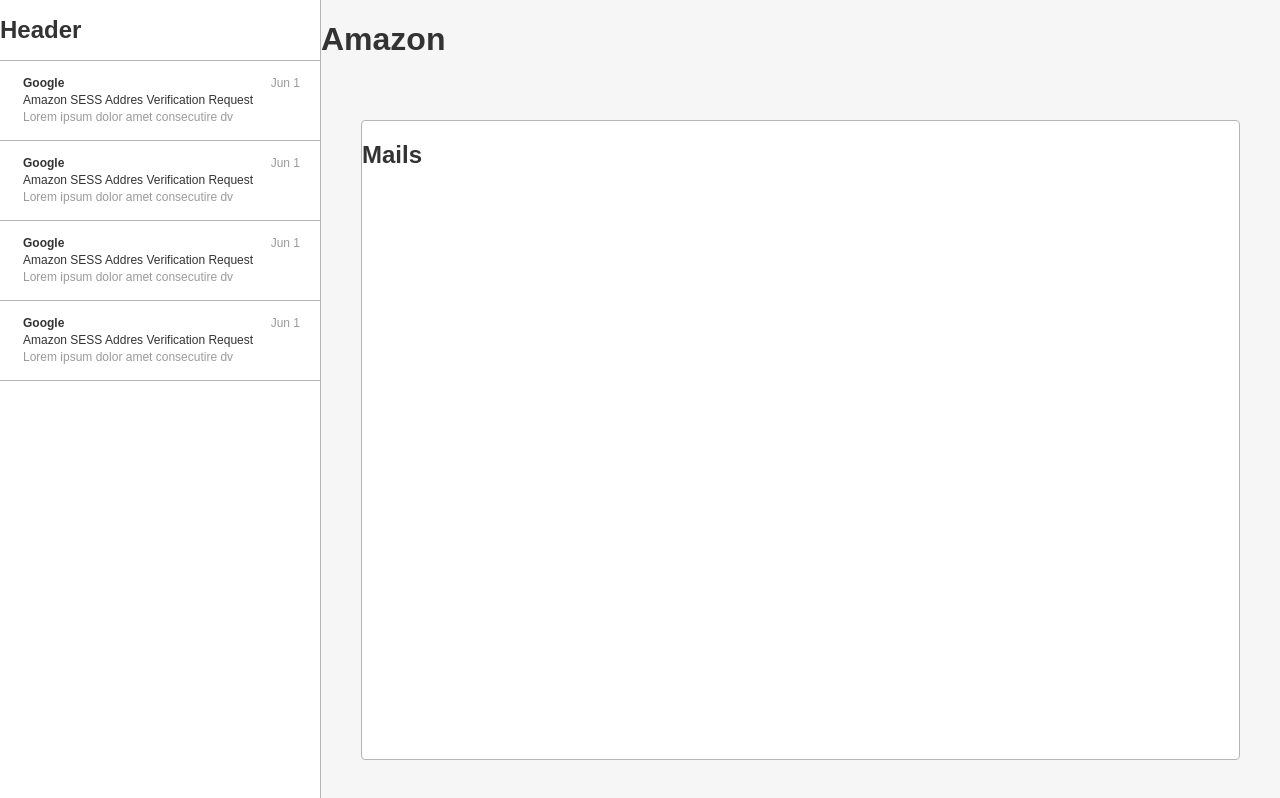
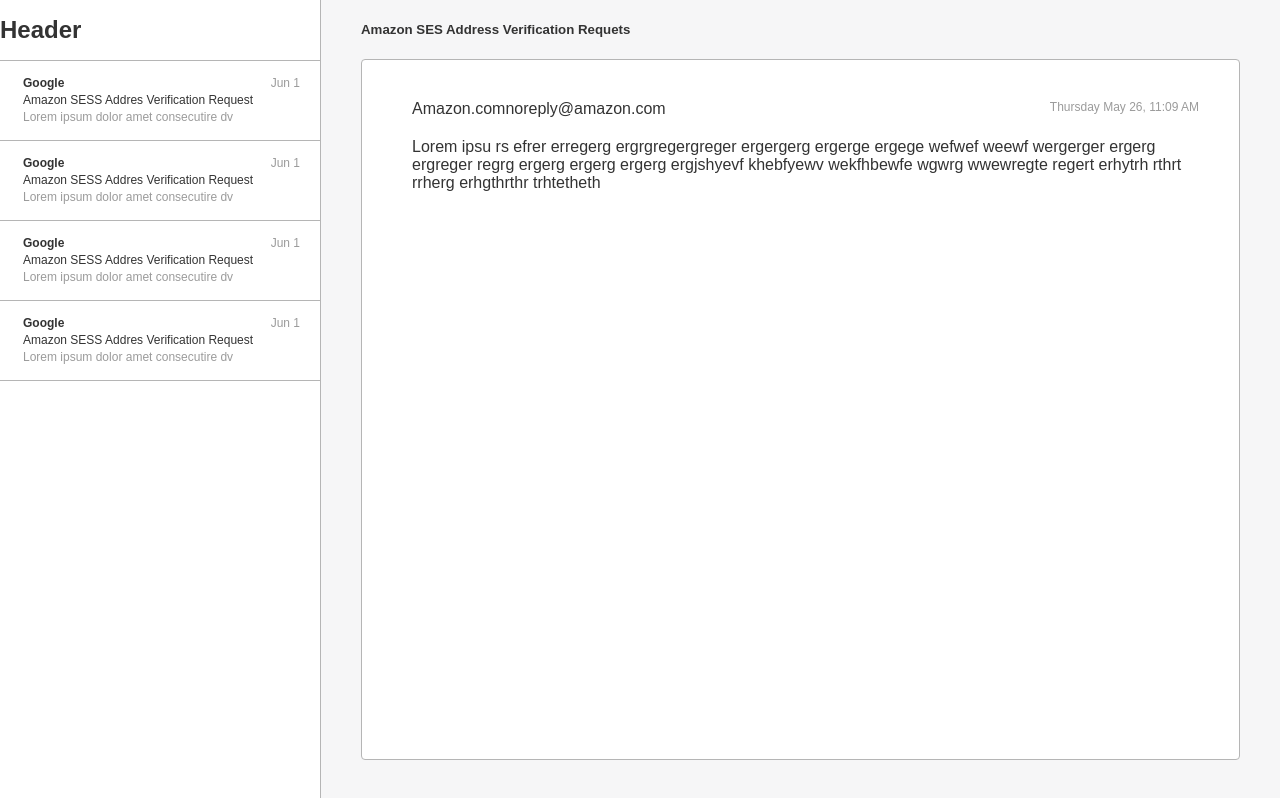
Before and after one commit to luizkra/emailClient, a React (Create React App) app: page / in a window 1280 px wide. Built offline with nearby package versions, Linux system fonts and the light colour scheme.

Commit message:
Ajust div with padding correct

```diff
--- a/src/components/Content.js
+++ b/src/components/Content.js
@@ -5,10 +5,17 @@ class Content extends Component {
     return (
       <div className="Content">
         <header className="Content-header">
-          <h1 className="Content-title">Amazon</h1>
+          <h5 className="Content-title">Amazon SES Address Verification Requets</h5>
         </header>
         <div className="Content-container">
-         <h2>Mails</h2>
+          <div className="Mail-header">
+            <div className="Mail-from">Amazon.com<span>noreply@amazon.com </span> </div>
+            <div className="Mail-date">Thursday May 26, 11:09 AM</div>
+          </div>
+          <div className="Mail-text">Lorem ipsu rs efrer erregerg ergrgregergreger ergergerg ergerge ergege wefwef
+            weewf wergerger ergerg ergreger regrg ergerg ergerg ergerg ergjshyevf khebfyewv wekfhbewfe wgwrg
+            wwewregte regert erhytrh rthrt rrherg erhgthrthr trhtetheth
+          </div>
         </div>
       </div>
     );
--- a/src/css/App.css
+++ b/src/css/App.css
@@ -21,10 +21,11 @@
   display: flex;
 }
 .App-right-side{
-  background-color: red;
+  /*background-color: red;*/
   width: 77%;
   height: auto;
   border-left: 1px solid #B5B5B5;
+  display: inline-grid;
 }
 .App-left-side{
   background-color: green;
--- a/src/css/Content.css
+++ b/src/css/Content.css
@@ -1,15 +1,28 @@
 .Content {
 	background-color: #F6F6F7;
-	width: 100%;
-	height: 100%;
+	/*width: 100%;
+	height: 100%;*/
 	display: flex;
 	flex-direction: column;
+	padding: 0px 40px 40px 40px;
 }
 .Content-container{
 	background-color: #ffffff;
 	/*width: 100%;*/
     height: 100%;
-    margin: 40px;
+    padding: 0px 40px 40px 50px;
     border-radius: 4px;
     border: 1px solid #b5b5b5;
 }
+.Mail-from, .Mail-date{
+	display: inline-block;
+}
+.Mail-date{
+	float: right;
+	color: #9B9B9B;
+	font-size: 12px;
+}
+.Mail-header{
+	padding-bottom: 20px;
+	padding-top: 40px;
+}
```
